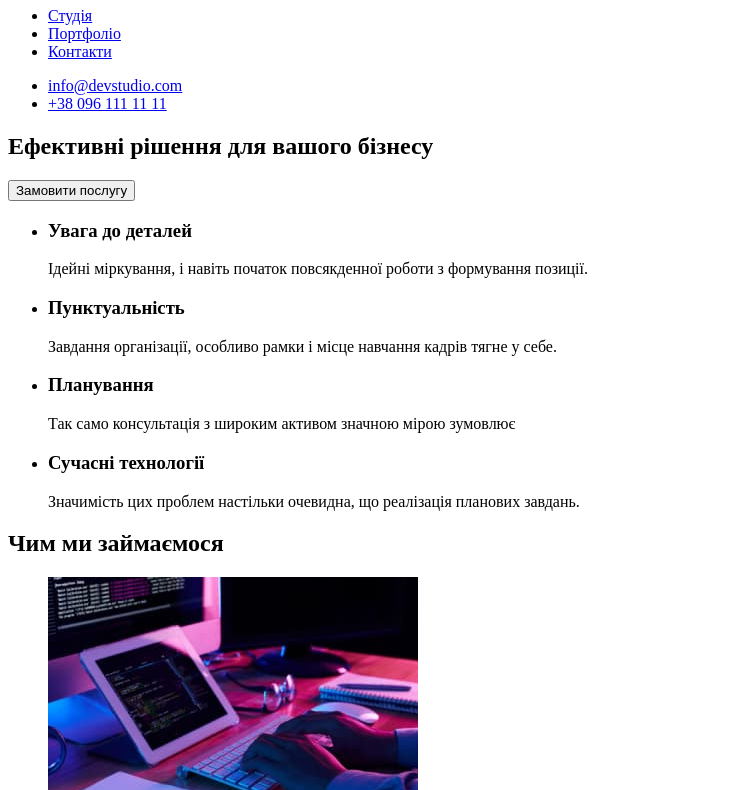
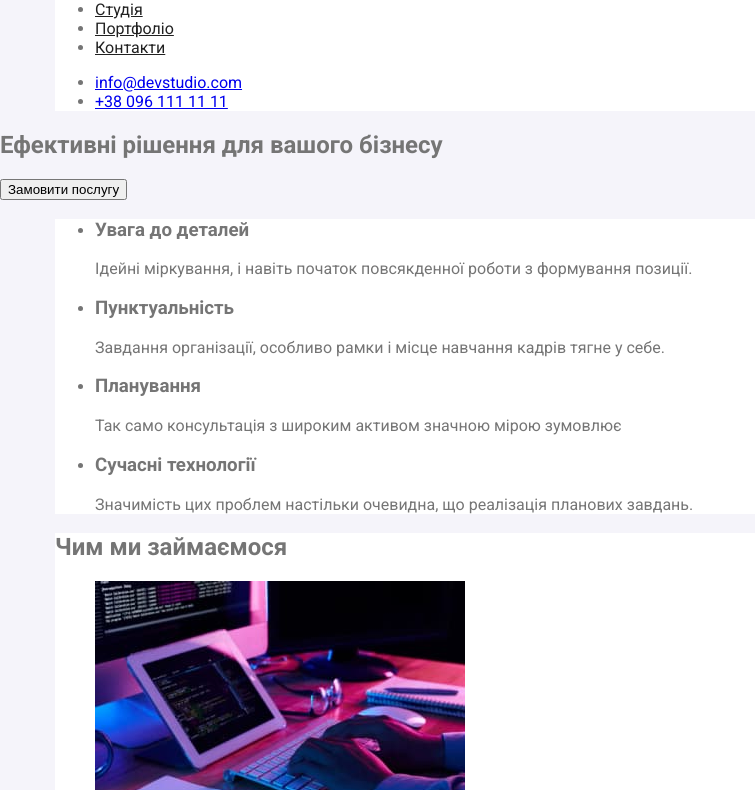
Before and after one commit to senior-listik/goit-markup-hw-02, a plain HTML site: page index.html in a window 1280 px wide. Shown: the part 35-825 px from the top of the page, without its empty margins (0-755 px from the left). Drawn offline with Linux system fonts and the light colour scheme.

Commit message:
creating classes

```diff
--- a/index.html
+++ b/index.html
@@ -10,14 +10,14 @@
     <title>Webstudio</title>
 </head>
 <body>
-    <header>
+    <header class="header">
         <div class="wrapper">
-        <nav>
-            <a href="./index.html">Web<span>Studio</span></a>
-            <ul>
-                <li><a href="./index.html">Студія</a></li>
-                <li><a href="./portfolio.html">Портфоліо</a></li>
-                <li><a href="#contacts">Контакти</a></li>
+        <nav class="nav">
+            <a class="logo" href="./index.html">Web<span class="logo-studio">Studio</span></a>
+            <ul class="nav-main">
+                <li><a class="nav-item" href="./index.html">Студія</a></li>
+                <li><a class="nav-item" href="./portfolio.html">Портфоліо</a></li>
+                <li><a class="nav-item" href="#contacts">Контакти</a></li>
             </ul>
         </nav>
         <ul>
@@ -104,9 +104,9 @@
             </div>
         </section>
     </main>
-    <footer>
+    <footer class="footer">
         <div class="wrapper">
-            <a href="./index.html">Web<span>Studio</span></a>
+            <a class="logo" href="./index.html">Web<span class="logo-studio">Studio</span></a>
             <address>
                 <ul>
                     <li><a href="https://goo.gl/maps/CPtrU1FHBa2aNyZL9" target="_blank" rel="noopener noreferrer nofollow">м. Київ, пр-т Лесі Украінки, 26</a></li>
--- a/styles/styles.css
+++ b/styles/styles.css
@@ -42,3 +42,35 @@
     --bg-overlay-color: rgba(47, 48, 58, 0.4);
     --hero-bg-color: #C4C4C4;
 }
+
+    /* WEBstudio */
+
+.wrapper {
+    max-width: 1170px;
+    margin: 0 auto;
+    background-color: var(--primary-color);
+}
+
+body {
+    background: var(--secondary-color);
+    margin: 0 auto;
+    font-family: 'Roboto', 'Raleway', sans-serif;
+    color: var(--primary-text-color);
+}
+
+    /* HEADER */
+
+.logo {
+    color: var(--accent-text-color);
+}
+.logo-studio {
+    color: var(--haeder-logo-text-color);
+}
+.nav-item {
+    color: var(--secondary-text-color);
+}
+    /* FOOTER */
+
+.footer .logo-studio {
+    color: var(--primary-color);
+}
```
